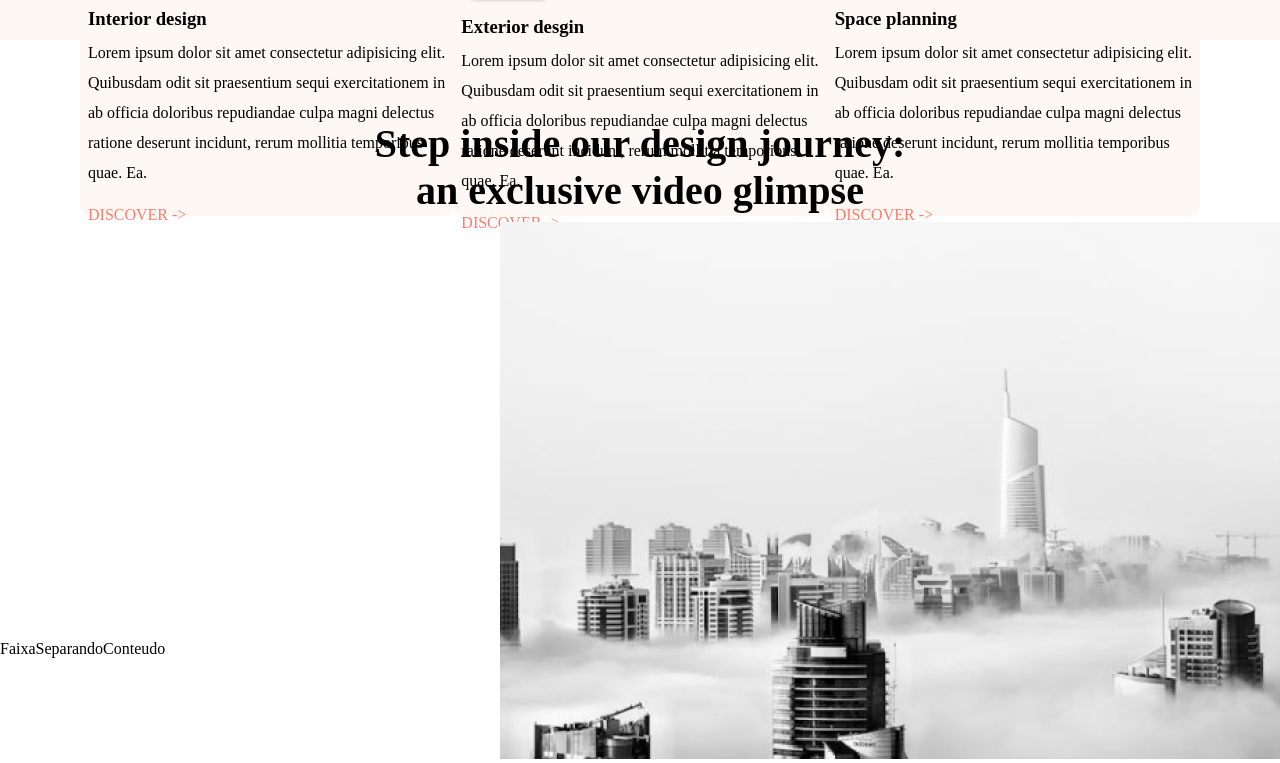
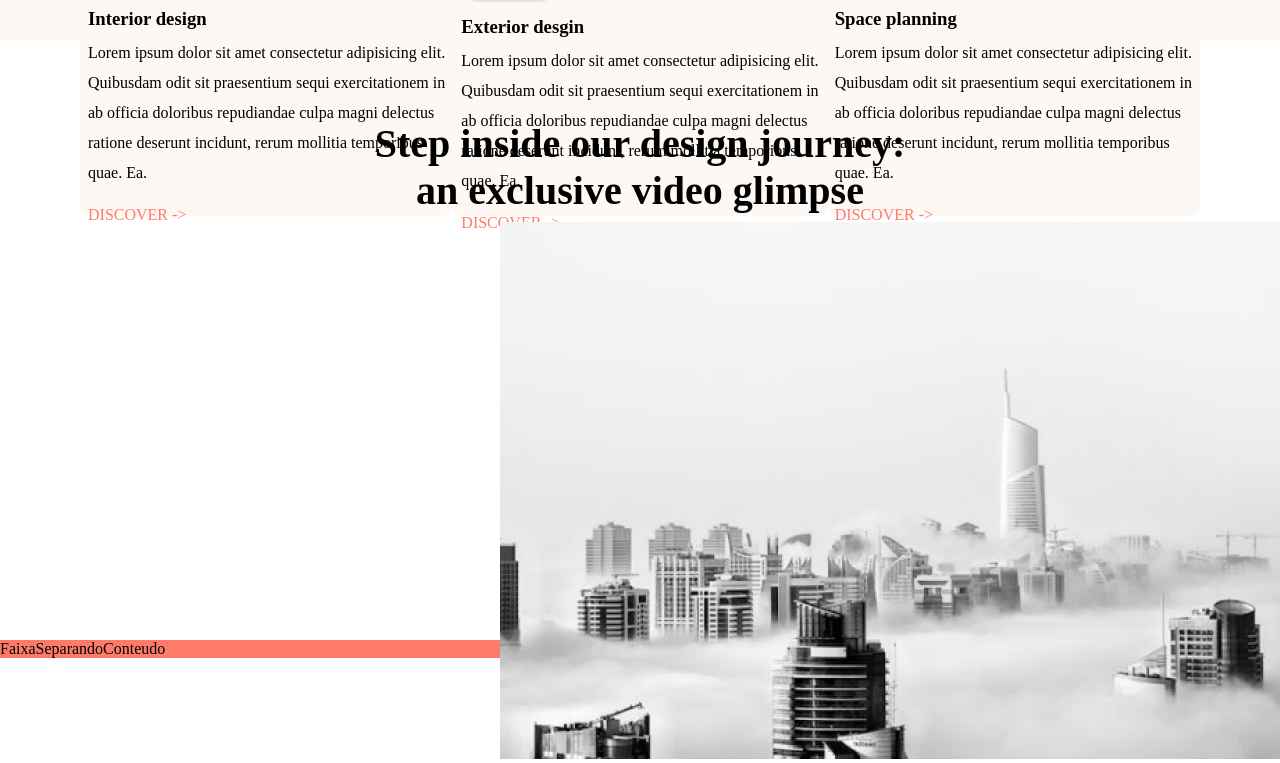
Before and after one commit to gabrieljcoutinho/Projeto-Archi-Firm, a React (Create React App) app: page / in a window 1280 px wide. Shown: the part 1544-2307 px from the top of the page. Built offline with nearby package versions, Linux system fonts and the light colour scheme.

Commit message:
faixa com cor

```diff
--- a/src/Css/faixaLaranjaSeparandoConteudo.css
+++ b/src/Css/faixaLaranjaSeparandoConteudo.css
@@ -0,0 +1,3 @@
+.faixa{
+    background-color: #FF7B69;
+}
```
